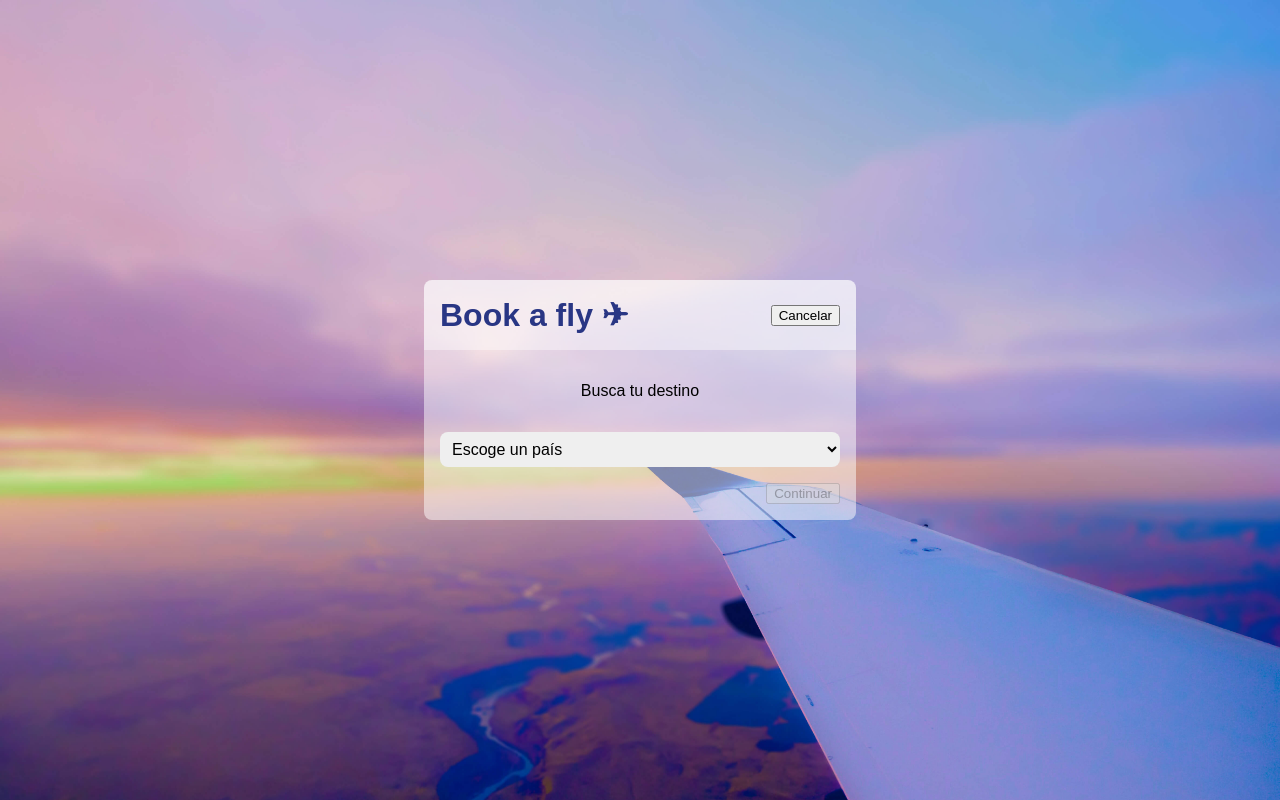
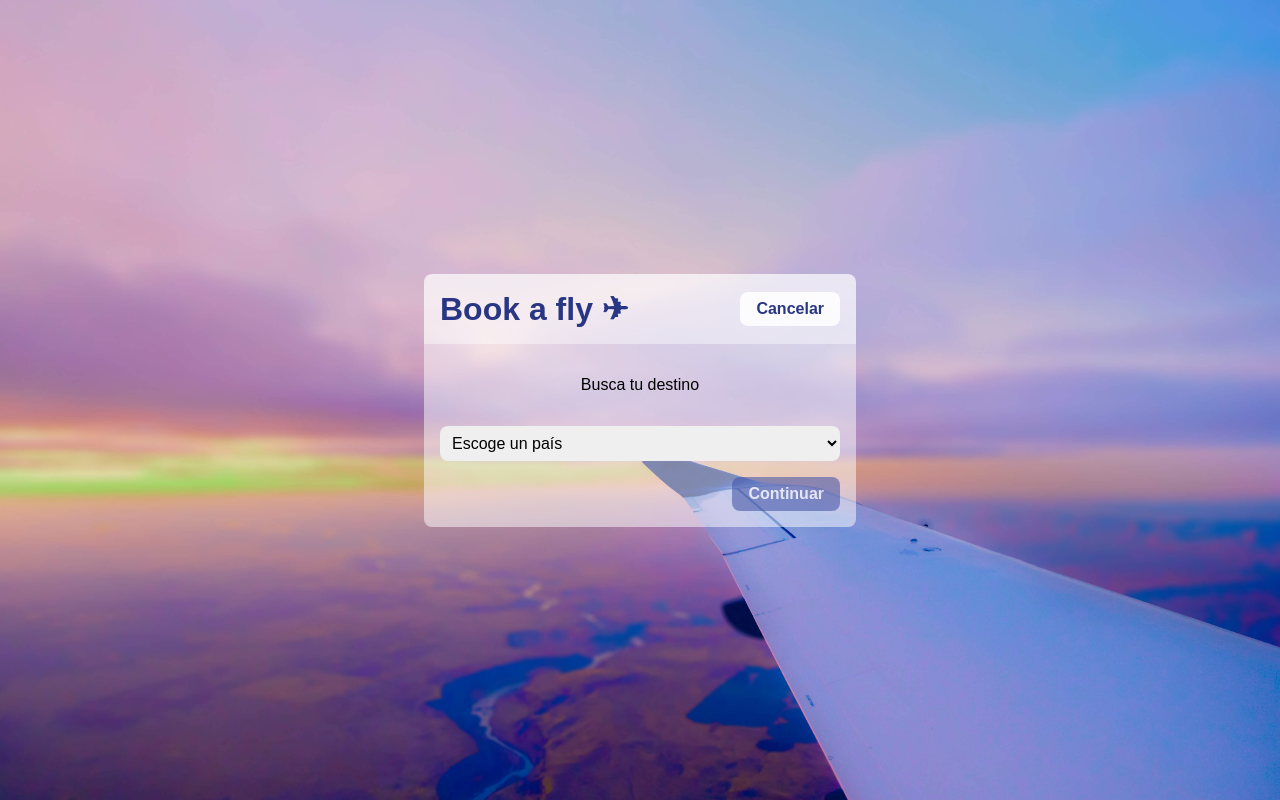
Before and after one commit to leoreyes07/react_state_machine, a React (Create React App) app: page / in a window 1280 px wide. Both pictures are taken after a click on the button "Comenzar". Built offline with nearby package versions, Linux system fonts and the light colour scheme.

Commit message:
style(ui): add shared primary, secondary, and disabled button styles

```diff
--- a/src/index.css
+++ b/src/index.css
@@ -10,6 +10,35 @@ code {
     monospace;
 }
 
-button {
-  font-family: inherit;
+.button,
+.button-secondary {
+  border: 0;
+  border-radius: 8px;
+  padding: 8px 16px;
+  font: inherit;
+  font-weight: 600;
+  cursor: pointer;
 }
+
+.button {
+  background-color: #3f4fa3;
+  color: #fff;
+}
+
+.button-secondary {
+  background-color: rgba(255, 255, 255, 0.85);
+  color: #293684;
+}
+
+.button:hover {
+  background-color: #293684;
+}
+
+.button-secondary:hover {
+  background-color: #fff;
+}
+
+button:disabled {
+  cursor: not-allowed;
+  opacity: 0.55;
+}
```
